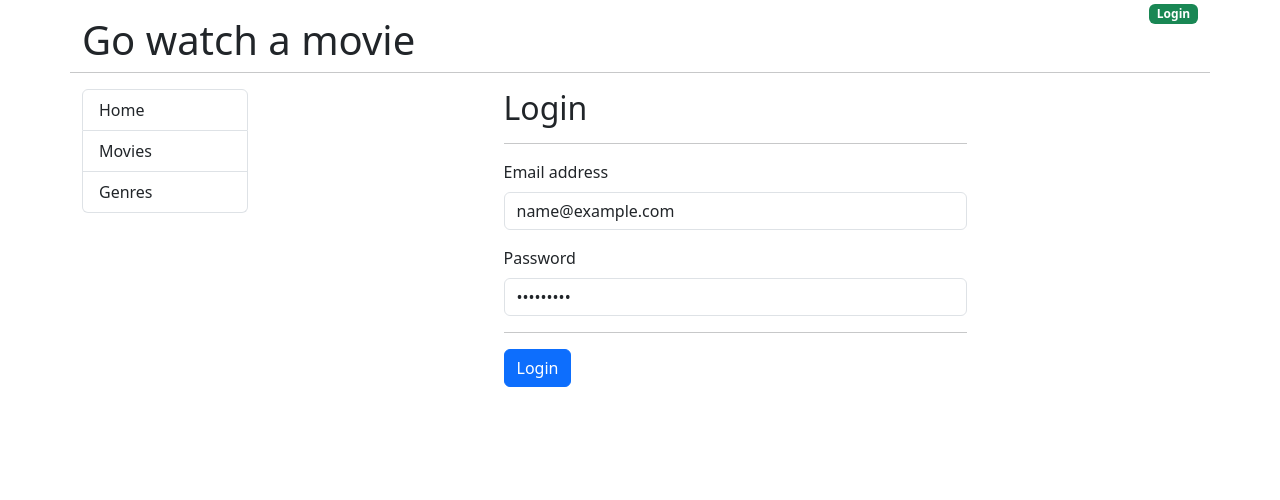
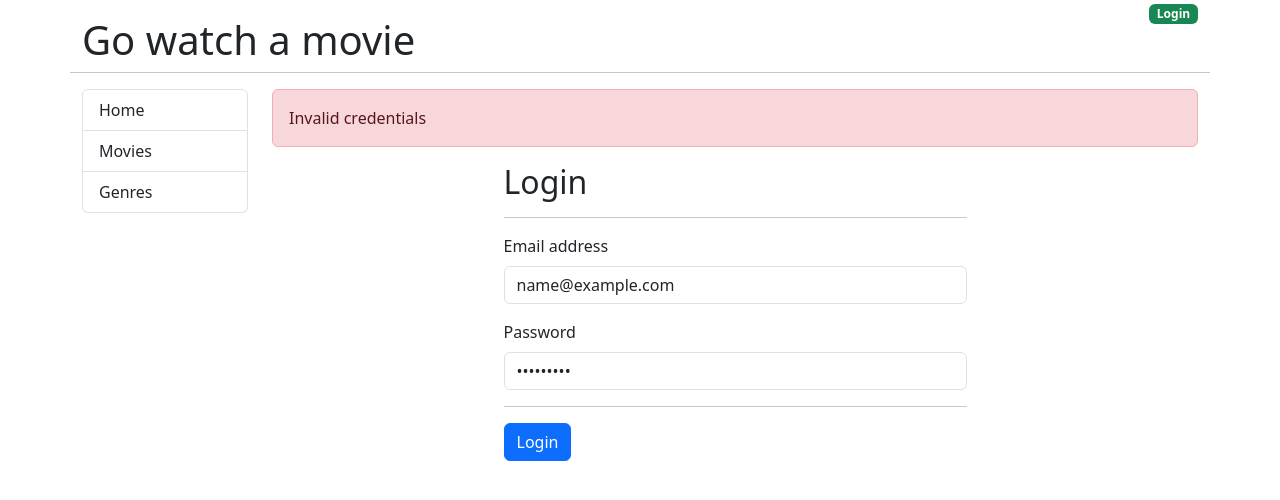
Before and after one commit to chrisarmitage/go-movies-front-end, a React (Create React App) app: page /login in a window 1280 px wide. Both pictures are taken after typing "name@example.com", "Sample123" into the empty fields and a click on the input "Login". Shown: the top 500 px of the page. Built offline with nearby package versions, Linux system fonts and the light colour scheme.

Commit message:
Display an alert on failed login

```diff
--- a/src/App.js
+++ b/src/App.js
@@ -1,8 +1,11 @@
 import { useState } from 'react';
 import { Link, Outlet } from 'react-router-dom';
+import Alert from './components/Alert';
 
 function App() {
   const [jwtToken, setJwtToken] = useState("")
+  const [alertMessage, setAlertMessage] = useState("")
+  const [alertClassName, setAlertClassName] = useState("d-none")
 
 
   return (
@@ -39,9 +42,14 @@
         </div>
 
         <div className="col-md-10">
+          <Alert
+            message={alertMessage}
+            className={alertClassName}
+          />
           {/* Passes the jwtToken and setJwtToken down to all child pages */}
           <Outlet context={{
-            jwtToken, setJwtToken
+            jwtToken, setJwtToken,
+            setAlertMessage, setAlertClassName
           }}/>
         </div>
       </div>
--- /dev/null
+++ b/src/components/Alert.js
@@ -0,0 +1,9 @@
+const Alert = (props) => {
+    return (
+        <div className={"alert " + props.className} role="alert">
+            {props.message}
+        </div>
+    )
+}
+
+export default Alert
--- a/src/components/Login.js
+++ b/src/components/Login.js
@@ -9,6 +9,8 @@
 
     // Passed down from the Outlet context in App.js
     const { setJwtToken } = useOutletContext()
+    const { setAlertMessage } = useOutletContext()
+    const { setAlertClassName } = useOutletContext()
 
     const handleSubmit = (event) => {
         event.preventDefault()
@@ -16,6 +18,11 @@
 
         if (email === "admin@example.com") {
             setJwtToken("ey")
+            setAlertMessage("")
+            setAlertClassName("d-none")
+        } else {
+            setAlertMessage("Invalid credentials")
+            setAlertClassName("alert-danger")
         }
     }
 
```
